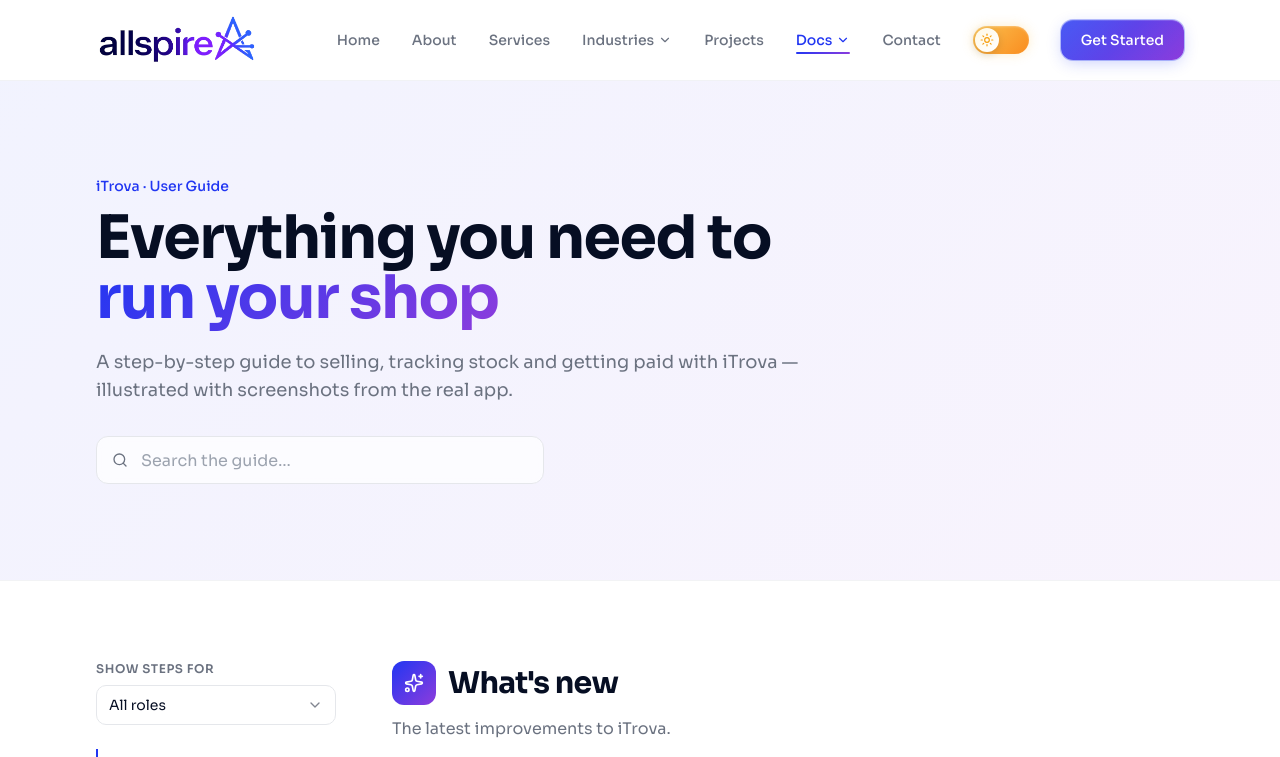
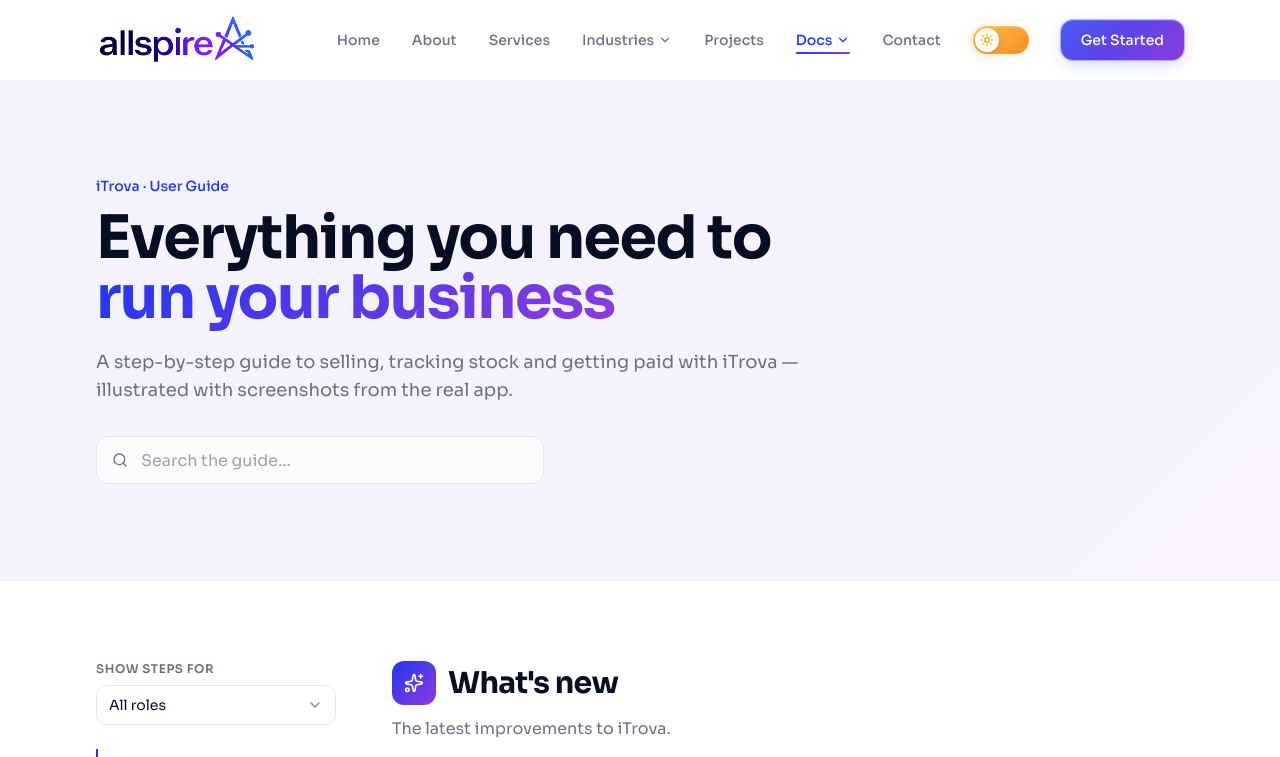
Before and after one commit to Allspire-Technologies/allspire-website, a React (Vite) app: page /docs/itrova in a window 1280 px wide. Shown: the top 757 px of the page. Built offline with nearby package versions, Linux system fonts and the light colour scheme; the HTML template or start-up script is replaced by a standard one.

Commit message:
changed shop to business

```diff
--- a/src/pages/ItrovaGuide.tsx
+++ b/src/pages/ItrovaGuide.tsx
@@ -184,7 +184,7 @@
           <AnimatedSection className="max-w-3xl">
             <p className="text-sm font-medium text-primary mb-3">iTrova · User Guide</p>
             <h1 className="text-4xl md:text-6xl font-bold mb-5">
-              Everything you need to <span className="gradient-text">run your shop</span>
+              Everything you need to <span className="gradient-text">run your business</span>
             </h1>
             <p className="text-lg text-muted-foreground mb-8">
               A step-by-step guide to selling, tracking stock and getting paid with iTrova — illustrated with
```
